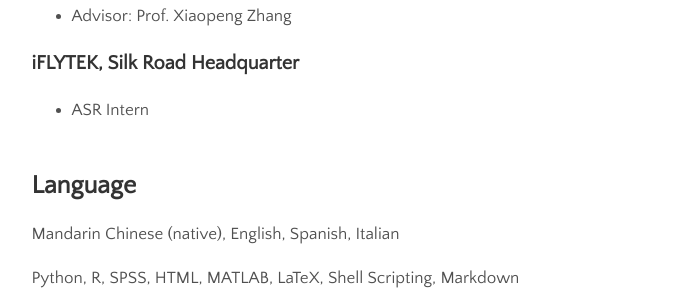
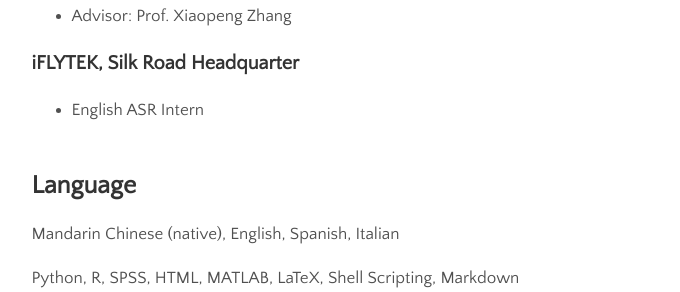
Before and after one commit to zhengwuma/zhengwuma.github.io, a Jekyll site: the page built from menu/about.md, in a window 1280 px wide. Shown: the part 1073-1365 px from the top of the page, without its empty margins (301-981 px from the left). Built offline with Jekyll 4.4.1, drawn with Linux system fonts in a browser that asks for light colours.

Commit message:
Update about.md

```diff
--- a/menu/about.md
+++ b/menu/about.md
@@ -30,7 +30,7 @@ Currently, I am a Research Assistant at the LAnguages, Machines & Brains Lab, Ci
 - Advisor: Prof. Xiaopeng Zhang
 
 ### iFLYTEK, Silk Road Headquarter
-- ASR Intern
+- English ASR Intern
 <br><br>
 
 ## Language
```
